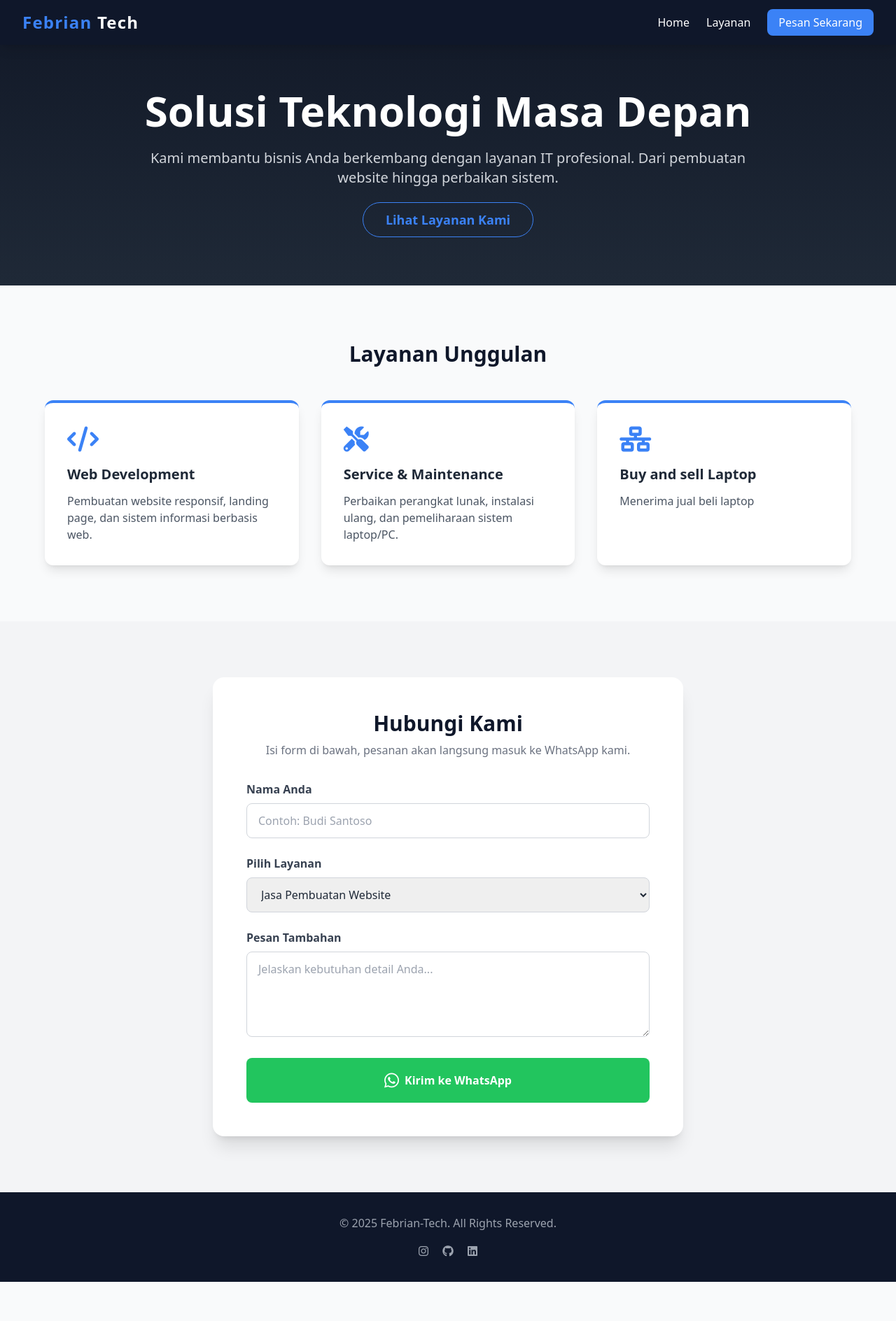
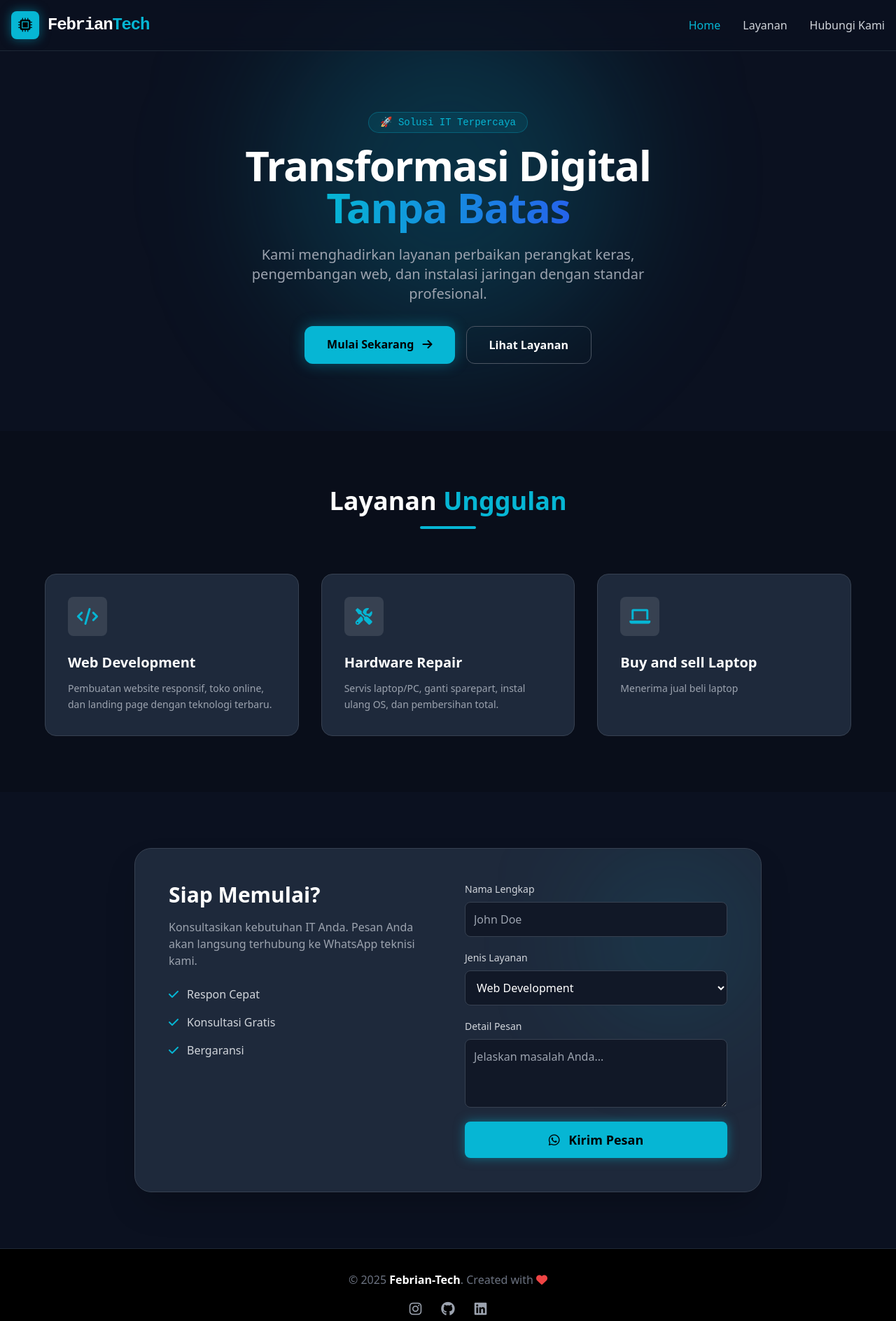
Before and after one commit to dedifebrianto29-beep/FebrianTech, a plain HTML site: page index.html in a window 1280 px wide. Shown: the whole page at 70% size. Before the commit the page ends 1832 px from the top, so only its background shows below. Drawn offline with nearby package versions, Linux system fonts and the light colour scheme.

Commit message:
Update index.html

```diff
--- a/index.html
+++ b/index.html
@@ -1,9 +1,9 @@
 <!DOCTYPE html>
 <html lang="id" class="scroll-smooth">
   <head>
-    <meta charset="UTF-8">
-    <meta name="viewport" content="width=device-width, initial-scale=1.0">
-    <title>Febrian-Tech | Solusi Digital Terpercaya</title>
+    <meta charset="UTF-8" />
+    <meta name="viewport" content="width=device-width, initial-scale=1.0" />
+    <title>Febrian-Tech | Solusi Digital</title>
 
     <script src="https://cdn.tailwindcss.com"></script>
 
@@ -12,112 +12,300 @@
         theme: {
           extend: {
             colors: {
-                        utama: '#0f172a', /* Slate 900 */
-                        aksen: '#3b82f6', /* Blue 500 */
-                    }
-                }
-            }
-        }
+              techDark: "#0B1120" /* Gelap Pekat */,
+              techCard: "#1E293B" /* Abu Gelap untuk Card */,
+              techAccent: "#06b6d4" /* Cyan Neon */,
+              techHover: "#3b82f6" /* Biru saat disentuh */,
+            },
+            fontFamily: {
+              mono: [
+                "Courier New",
+                "Courier",
+                "monospace",
+              ] /* Font ala coding */,
+            },
+          },
+        },
+      };
     </script>
 
-    <link rel="stylesheet" href="style.css">
+    <link rel="stylesheet" href="style.css" />
+    <link
+      rel="stylesheet"
+      href="https://cdnjs.cloudflare.com/ajax/libs/font-awesome/6.0.0/css/all.min.css"
+    />
+  </head>
+  <body
+    class="bg-techDark text-gray-200 font-sans selection:bg-techAccent selection:text-black"
+  >
+    <nav
+      class="fixed w-full z-50 top-0 start-0 border-b border-gray-800 bg-techDark/80 backdrop-blur-md"
+    >
+      <div
+        class="container mx-auto flex flex-wrap items-center justify-between p-4"
+      >
+        <a href="#" class="flex items-center space-x-3 rtl:space-x-reverse">
+          <div
+            class="w-10 h-10 bg-techAccent rounded-lg flex items-center justify-center shadow-[0_0_15px_rgba(6,182,212,0.5)]"
+          >
+            <i class="fas fa-microchip text-black text-xl"></i>
+          </div>
+          <span
+            class="self-center text-2xl font-bold whitespace-nowrap text-white font-mono tracking-tighter"
+          >
+            Febrian<span class="text-techAccent">Tech</span>
+          </span>
+        </a>
 
-    <link rel="stylesheet" href="https://cdnjs.cloudflare.com/ajax/libs/font-awesome/6.0.0/css/all.min.css">
-</head>
-<body class="bg-gray-50 text-gray-800 font-sans">
+        <button
+          id="hamburger-btn"
+          type="button"
+          class="inline-flex items-center p-2 w-10 h-10 justify-center text-sm text-gray-400 rounded-lg md:hidden hover:bg-gray-700 focus:outline-none focus:ring-2 focus:ring-gray-600"
+        >
+          <i class="fas fa-bars text-xl"></i>
+        </button>
 
-    <nav class="bg-utama text-white p-4 fixed w-full z-50 shadow-lg">
-        <div class="container mx-auto flex justify-between items-center px-4">
-            <h1 class="text-2xl font-bold tracking-wider text-aksen">Febrian<span class="text-white"> Tech</span></h1>
-            <ul class="hidden md:flex space-x-6">
-                <li><a href="#home" class="hover:text-aksen transition">Home</a></li>
-                <li><a href="#layanan" class="hover:text-aksen transition">Layanan</a></li>
-                <li><a href="#pesan" class="bg-aksen px-4 py-2 rounded-lg hover:bg-blue-600 transition">Pesan Sekarang</a></li>
+        <div class="hidden w-full md:block md:w-auto" id="navbar-default">
+          <ul
+            class="font-medium flex flex-col p-4 md:p-0 mt-4 border border-gray-700 rounded-lg bg-gray-800 md:flex-row md:space-x-8 md:mt-0 md:border-0 md:bg-transparent"
+          >
+            <li>
+              <a
+                href="#home"
+                class="block py-2 px-3 text-white bg-techAccent rounded md:bg-transparent md:text-techAccent md:p-0"
+                aria-current="page"
+                >Home</a
+              >
+            </li>
+            <li>
+              <a
+                href="#layanan"
+                class="block py-2 px-3 text-gray-300 rounded hover:bg-gray-700 md:hover:bg-transparent md:border-0 md:hover:text-techAccent md:p-0 transition"
+                >Layanan</a
+              >
+            </li>
+            <li>
+              <a
+                href="#pesan"
+                class="block py-2 px-3 text-gray-300 rounded hover:bg-gray-700 md:hover:bg-transparent md:border-0 md:hover:text-techAccent md:p-0 transition"
+                >Hubungi Kami</a
+              >
+            </li>
           </ul>
-            <button class="md:hidden text-2xl"><i class="fas fa-bars"></i></button>
+        </div>
       </div>
     </nav>
 
-    <section id="home" class="pt-32 pb-20 px-6 text-center bg-gradient-to-b from-gray-900 to-gray-800 text-white">
-        <div class="container mx-auto max-w-4xl">
-            <h2 class="text-4xl md:text-6xl font-bold mb-6">Solusi Teknologi Masa Depan</h2>
-            <p class="text-lg md:text-xl text-gray-300 mb-8">
-                Kami membantu bisnis Anda berkembang dengan layanan IT profesional.
-                Dari pembuatan website hingga perbaikan sistem.
+    <section
+      id="home"
+      class="pt-40 pb-24 px-6 text-center relative overflow-hidden"
+    >
+      <div
+        class="absolute top-0 left-1/2 -translate-x-1/2 w-[500px] h-[500px] bg-techAccent/20 rounded-full blur-[100px] -z-10"
+      ></div>
+
+      <div class="container mx-auto max-w-5xl">
+        <div
+          class="inline-block mb-4 px-4 py-1 rounded-full border border-techAccent/30 bg-techAccent/10 text-techAccent text-sm font-mono"
+        >
+          🚀 Solusi IT Terpercaya
+        </div>
+        <h1
+          class="text-4xl md:text-6xl font-extrabold tracking-tight text-white mb-6 leading-tight"
+        >
+          Transformasi Digital <br />
+          <span
+            class="text-transparent bg-clip-text bg-gradient-to-r from-techAccent to-blue-600"
+            >Tanpa Batas</span
+          >
+        </h1>
+        <p class="text-lg md:text-xl text-gray-400 mb-8 max-w-2xl mx-auto">
+          Kami menghadirkan layanan perbaikan perangkat keras, pengembangan web,
+          dan instalasi jaringan dengan standar profesional.
         </p>
-            <a href="#layanan" class="border border-aksen text-aksen hover:bg-aksen hover:text-white px-8 py-3 rounded-full text-lg font-semibold transition duration-300">
-                Lihat Layanan Kami
+        <div class="flex flex-col sm:flex-row justify-center gap-4">
+          <a
+            href="#pesan"
+            class="px-8 py-3.5 text-base font-bold text-black bg-techAccent rounded-xl hover:bg-cyan-400 transition shadow-[0_0_20px_rgba(6,182,212,0.4)]"
+          >
+            Mulai Sekarang <i class="fas fa-arrow-right ml-2"></i>
           </a>
+          <a
+            href="#layanan"
+            class="px-8 py-3.5 text-base font-bold text-white border border-gray-600 rounded-xl hover:bg-gray-800 hover:border-white transition"
+          >
+            Lihat Layanan
+          </a>
+        </div>
       </div>
     </section>
 
-    <section id="layanan" class="py-20 px-6">
+    <section id="layanan" class="py-20 px-6 bg-black/20">
       <div class="container mx-auto max-w-6xl">
-            <h3 class="text-3xl font-bold text-center text-utama mb-12">Layanan Unggulan</h3>
-            <div class="grid grid-cols-1 md:grid-cols-3 gap-8">
-                <div class="bg-white p-8 rounded-xl shadow-lg hover:shadow-2xl transition border-t-4 border-aksen group">
-                    <div class="text-4xl text-aksen mb-4 group-hover:scale-110 transition transform duration-300">
-                        <i class="fas fa-code"></i>
+        <div class="text-center mb-16">
+          <h2 class="text-3xl md:text-4xl font-bold text-white mb-4">
+            Layanan <span class="text-techAccent">Unggulan</span>
+          </h2>
+          <div class="h-1 w-20 bg-techAccent mx-auto rounded-full"></div>
         </div>
-                    <h4 class="text-xl font-bold mb-3">Web Development</h4>
-                    <p class="text-gray-600">Pembuatan website responsif, landing page, dan sistem informasi berbasis web.</p>
+
+        <div class="grid grid-cols-1 md:grid-cols-2 lg:grid-cols-3 gap-8">
+          <div
+            class="group bg-techCard p-8 rounded-2xl border border-gray-700 hover:border-techAccent transition duration-300 hover:-translate-y-2 hover:shadow-[0_10px_30px_rgba(6,182,212,0.15)]"
+          >
+            <div
+              class="w-14 h-14 bg-gray-700 rounded-lg flex items-center justify-center mb-6 group-hover:bg-techAccent transition duration-300"
+            >
+              <i
+                class="fas fa-code text-2xl text-techAccent group-hover:text-black"
+              ></i>
             </div>
-                <div class="bg-white p-8 rounded-xl shadow-lg hover:shadow-2xl transition border-t-4 border-aksen group">
-                    <div class="text-4xl text-aksen mb-4 group-hover:scale-110 transition transform duration-300">
-                        <i class="fas fa-tools"></i>
+            <h3 class="text-xl font-bold text-white mb-3">Web Development</h3>
+            <p class="text-gray-400 text-sm leading-relaxed">
+              Pembuatan website responsif, toko online, dan landing page dengan
+              teknologi terbaru.
+            </p>
           </div>
-                    <h4 class="text-xl font-bold mb-3">Service & Maintenance</h4>
-                    <p class="text-gray-600">Perbaikan perangkat lunak, instalasi ulang, dan pemeliharaan sistem laptop/PC.</p>
+
+          <div
+            class="group bg-techCard p-8 rounded-2xl border border-gray-700 hover:border-techAccent transition duration-300 hover:-translate-y-2 hover:shadow-[0_10px_30px_rgba(6,182,212,0.15)]"
+          >
+            <div
+              class="w-14 h-14 bg-gray-700 rounded-lg flex items-center justify-center mb-6 group-hover:bg-techAccent transition duration-300"
+            >
+              <i
+                class="fas fa-screwdriver-wrench text-2xl text-techAccent group-hover:text-black"
+              ></i>
             </div>
-                <div class="bg-white p-8 rounded-xl shadow-lg hover:shadow-2xl transition border-t-4 border-aksen group">
-                    <div class="text-4xl text-aksen mb-4 group-hover:scale-110 transition transform duration-300">
-                        <i class="fas fa-network-wired"></i>
+            <h3 class="text-xl font-bold text-white mb-3">Hardware Repair</h3>
+            <p class="text-gray-400 text-sm leading-relaxed">
+              Servis laptop/PC, ganti sparepart, instal ulang OS, dan
+              pembersihan total.
+            </p>
           </div>
-                    <h4 class="text-xl font-bold mb-3">Buy and sell Laptop</h4>
-                    <p class="text-gray-600">Menerima jual beli laptop</p>
+
+          <div
+            class="group bg-techCard p-8 rounded-2xl border border-gray-700 hover:border-techAccent transition duration-300 hover:-translate-y-2 hover:shadow-[0_10px_30px_rgba(6,182,212,0.15)]"
+          >
+            <div
+              class="w-14 h-14 bg-gray-700 rounded-lg flex items-center justify-center mb-6 group-hover:bg-techAccent transition duration-300"
+            >
+              <i
+                class="fas fa-laptop text-2xl text-techAccent group-hover:text-black"
+              ></i>
+            </div>
+            <h3 class="text-xl font-bold text-white mb-3">
+              Buy and sell Laptop
+            </h3>
+            <p class="text-gray-400 text-sm leading-relaxed">
+              Menerima jual beli laptop
+            </p>
           </div>
         </div>
       </div>
     </section>
 
-    <section id="pesan" class="py-20 px-6 bg-gray-100">
-        <div class="container mx-auto max-w-2xl bg-white p-8 md:p-12 rounded-2xl shadow-xl">
-            <div class="text-center mb-8">
-                <h3 class="text-3xl font-bold text-utama">Hubungi Kami</h3>
-                <p class="text-gray-500 mt-2">Isi form di bawah, pesanan akan langsung masuk ke WhatsApp kami.</p>
+    <section id="pesan" class="py-20 px-6">
+      <div class="container mx-auto max-w-4xl">
+        <div
+          class="bg-techCard border border-gray-700 rounded-3xl p-8 md:p-12 shadow-2xl relative overflow-hidden"
+        >
+          <div
+            class="absolute top-0 right-0 w-64 h-64 bg-techAccent/10 rounded-full blur-[80px] -z-0"
+          ></div>
+
+          <div class="relative z-10 grid grid-cols-1 md:grid-cols-2 gap-12">
+            <div>
+              <h3 class="text-3xl font-bold text-white mb-4">Siap Memulai?</h3>
+              <p class="text-gray-400 mb-6">
+                Konsultasikan kebutuhan IT Anda. Pesan Anda akan langsung
+                terhubung ke WhatsApp teknisi kami.
+              </p>
+              <ul class="space-y-4 text-gray-300">
+                <li class="flex items-center">
+                  <i class="fas fa-check text-techAccent mr-3"></i> Respon Cepat
+                </li>
+                <li class="flex items-center">
+                  <i class="fas fa-check text-techAccent mr-3"></i> Konsultasi
+                  Gratis
+                </li>
+                <li class="flex items-center">
+                  <i class="fas fa-check text-techAccent mr-3"></i> Bergaransi
+                </li>
+              </ul>
             </div>
 
-            <form id="waForm" class="space-y-6">
+            <form id="waForm" class="space-y-5">
               <div>
-                    <label class="block text-gray-700 font-semibold mb-2">Nama Anda</label>
-                    <input type="text" id="nama" class="w-full px-4 py-3 rounded-lg border border-gray-300 focus:outline-none focus:ring-2 focus:ring-aksen" placeholder="Contoh: Budi Santoso" required>
+                <label class="block text-sm font-medium text-gray-300 mb-2"
+                  >Nama Lengkap</label
+                >
+                <input
+                  type="text"
+                  id="nama"
+                  class="w-full bg-gray-900 border border-gray-700 text-white rounded-lg focus:ring-techAccent focus:border-techAccent block p-3"
+                  placeholder="John Doe"
+                  required
+                />
               </div>
               <div>
-                    <label class="block text-gray-700 font-semibold mb-2">Pilih Layanan</label>
-                    <select id="layananInput" class="w-full px-4 py-3 rounded-lg border border-gray-300 focus:outline-none focus:ring-2 focus:ring-aksen">
-                        <option value="Web Development">Jasa Pembuatan Website</option>
-                        <option value="Service Laptop/PC">Service Laptop/PC</option>
-                        <option value="Instalasi Jaringan">Instalasi Jaringan</option>
-                        <option value="Konsultasi Lainnya">Konsultasi Lainnya</option>
+                <label class="block text-sm font-medium text-gray-300 mb-2"
+                  >Jenis Layanan</label
+                >
+                <select
+                  id="layananInput"
+                  class="w-full bg-gray-900 border border-gray-700 text-white rounded-lg focus:ring-techAccent focus:border-techAccent block p-3"
+                >
+                  <option>Web Development</option>
+                  <option>Service Laptop/PC</option>
+                  <option>Jual/Beli Laptop</option>
+                  <option>Konsultasi Lainnya</option>
                 </select>
               </div>
               <div>
-                    <label class="block text-gray-700 font-semibold mb-2">Pesan Tambahan</label>
-                    <textarea id="pesanInput" rows="4" class="w-full px-4 py-3 rounded-lg border border-gray-300 focus:outline-none focus:ring-2 focus:ring-aksen" placeholder="Jelaskan kebutuhan detail Anda..."></textarea>
+                <label class="block text-sm font-medium text-gray-300 mb-2"
+                  >Detail Pesan</label
+                >
+                <textarea
+                  id="pesanInput"
+                  rows="3"
+                  class="w-full bg-gray-900 border border-gray-700 text-white rounded-lg focus:ring-techAccent focus:border-techAccent block p-3"
+                  placeholder="Jelaskan masalah Anda..."
+                ></textarea>
               </div>
-                <button type="submit" class="w-full bg-green-500 hover:bg-green-600 text-white font-bold py-4 rounded-lg transition duration-300 flex justify-center items-center gap-2">
-                    <i class="fab fa-whatsapp text-2xl"></i> Kirim ke WhatsApp
+              <button
+                type="submit"
+                class="w-full text-black bg-techAccent hover:bg-cyan-400 focus:ring-4 focus:outline-none focus:ring-cyan-800 font-bold rounded-lg text-lg px-5 py-3 text-center transition shadow-[0_0_15px_rgba(6,182,212,0.5)]"
+              >
+                <i class="fab fa-whatsapp mr-2"></i> Kirim Pesan
               </button>
             </form>
           </div>
+        </div>
+      </div>
     </section>
 
-    <footer class="bg-utama text-gray-400 py-8 text-center">
-        <p>&copy; 2025 Febrian-Tech. All Rights Reserved.</p>
-        <div class="mt-4 space-x-4">
-            <a href="#" class="hover:text-white"><i class="fab fa-instagram"></i></a>
-            <a href="#" class="hover:text-white"><i class="fab fa-github"></i></a>
-            <a href="#" class="hover:text-white"><i class="fab fa-linkedin"></i></a>
+    <footer class="bg-black py-8 text-center border-t border-gray-800">
+      <p class="text-gray-500">
+        &copy; 2025 <span class="text-white font-bold">Febrian-Tech</span>.
+        Created with <i class="fas fa-heart text-red-500"></i>
+      </p>
+      <div class="mt-4 space-x-6">
+        <a
+          href="#"
+          class="text-gray-400 hover:text-techAccent transition text-xl"
+          ><i class="fab fa-instagram"></i
+        ></a>
+        <a
+          href="#"
+          class="text-gray-400 hover:text-techAccent transition text-xl"
+          ><i class="fab fa-github"></i
+        ></a>
+        <a
+          href="#"
+          class="text-gray-400 hover:text-techAccent transition text-xl"
+          ><i class="fab fa-linkedin"></i
+        ></a>
       </div>
     </footer>
 
```
Lines whose indentation alone changed are shown as unchanged.
